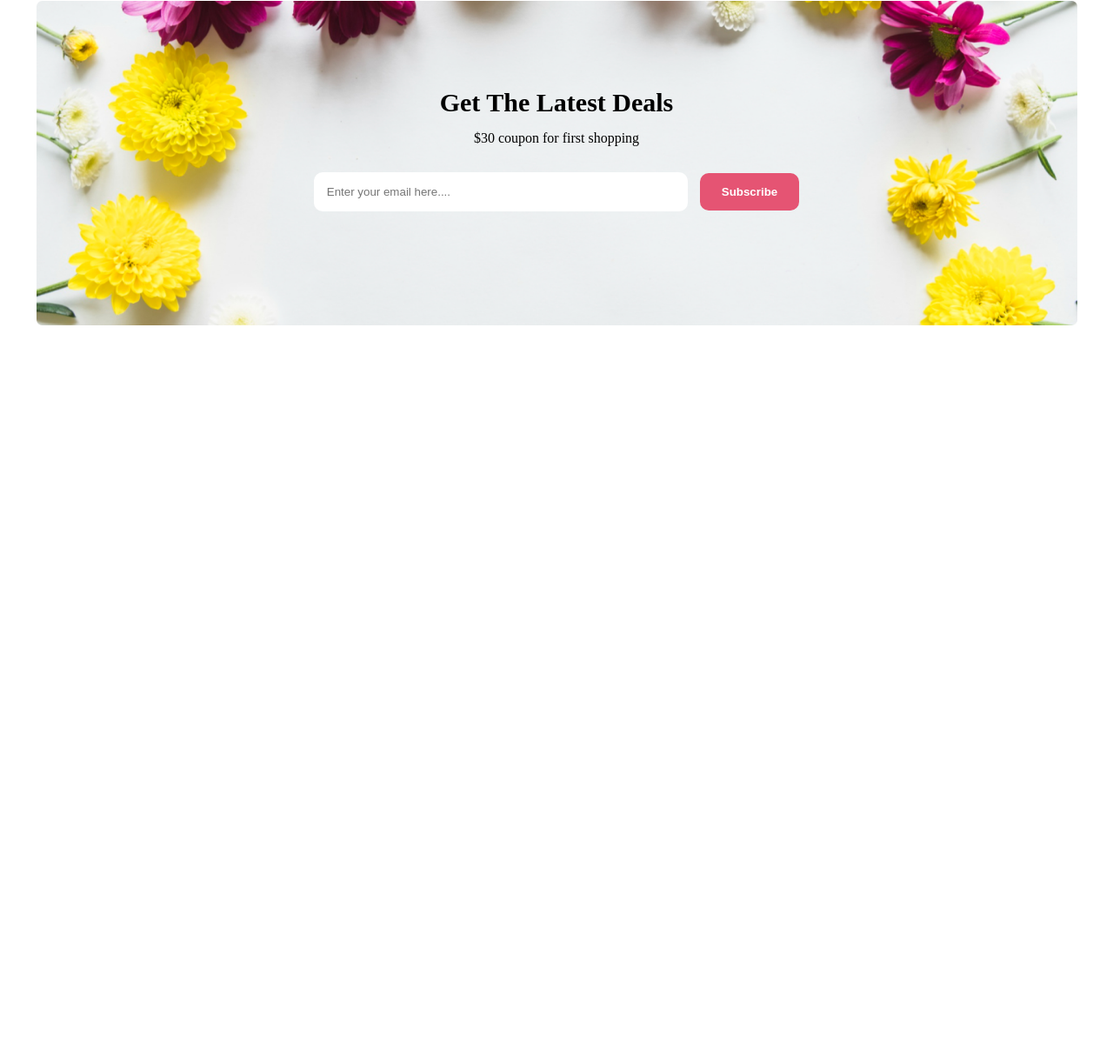
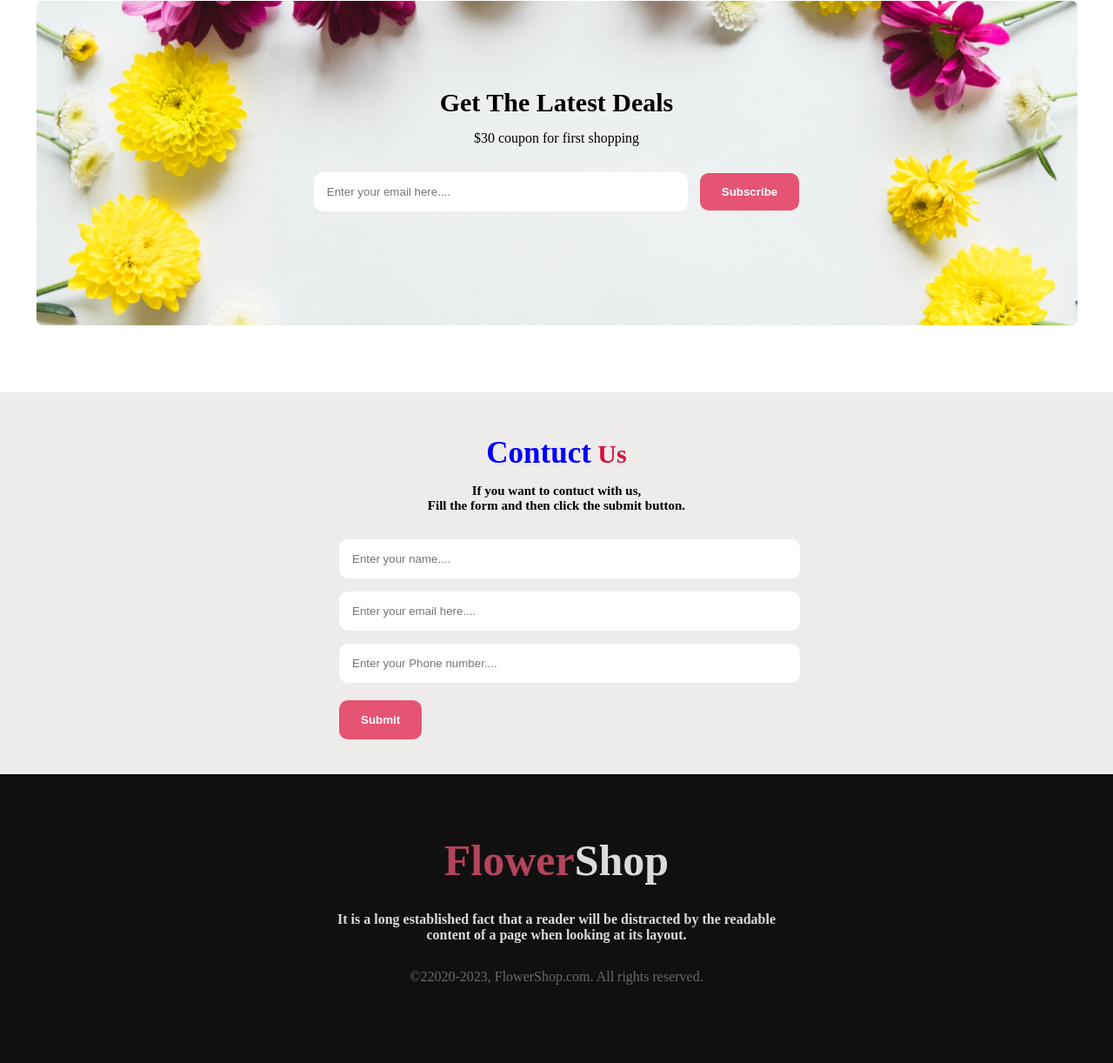
Before and after one commit to maniruzzaman-riad/flower-shop-first-assignment, a plain HTML site: page index.html in a window 1280 px wide. Shown: the part 2765-3987 px from the top of the page at 87% size. Before the commit the page ends 3216 px from the top, so only its background shows below. Drawn offline with Linux system fonts and the light colour scheme.

Commit message:
footer section and finally added

```diff
--- a/index.html
+++ b/index.html
@@ -99,11 +99,34 @@
                     </div>
                 </div>
             </div>
-            <!-- <div class="deals-wrap">
-                <img src="images/Rectangle9.png" alt="">
-            </div> -->
+
+        </section>
+        <!-- -------This is extra & contuct form section ---------------------- -->
+        <section class="contuct-full">
+            <div class="contuct-wrap">
+                <div class="contuct">
+                    <h2><span class="contuct-title">Contuct</span> Us</h2>
+                    <p>If you want to contuct with us,<br> Fill the form and then click the submit button.</p>
+                    <input type="text" placeholder="Enter your name....">
+                    <input type="email" name="" id="" placeholder="Enter your email here....">
+                    <input type="number" name="" id="" placeholder="Enter your Phone number....">
+                    <div>
+                        <input class="primary-button" type="submit" value="Submit">
+                    </div>
+                </div>
+            </div>
         </section>
     </main>
+    <!-- -----------------This is footer section ----------------------- -->
+    <footer>
+        <div class="footer">
+            <h1><span class="footer-title">Flower</span>Shop</h1>
+            <h4>It is a long established fact that a reader will be distracted by the readable <br>
+                content of a page when looking at its layout.</h4>
+            <p class="footer-copyright">&copy;22020-2023, FlowerShop.com. All rights reserved. </p>
+
+        </div>
+    </footer>
 
 </body>
 
--- a/style.css
+++ b/style.css
@@ -169,3 +169,63 @@
     color: white;
     border: none;
 }
+/* -----------------contuct form style------this is extra section------------- */
+.contuct-wrap{
+    width: 500px;
+    margin: 0 auto;
+}
+.contuct{
+    text-align: center;
+}
+.contuct-wrap input{
+    display: block;
+}
+.contuct > input{
+    width: 100%;
+    border: none;
+    border-radius: 10px;
+    padding: 15px;
+    margin-top: 15px;
+}
+.contuct-full{
+    background-color: #eeebeb;
+    padding-bottom: 40px;
+}
+.contuct h2{
+    font-weight:bold;
+    font-size: 30px;
+    margin-bottom: 15px;
+    padding-top: 50px;
+    color: #d80f3a;
+}
+.contuct p{
+    margin-bottom: 30px;
+    font-weight:bold;
+    font-size: 15px;
+}
+.contuct-title{
+    font-size: 35px;
+    color: blue;
+}
+/* --------------------This is footer section style------------------ */
+.footer{
+    background-color: #111010;
+    text-align: center;
+    color: #DBDBDB;
+    padding-top: 70px;
+}
+.footer-title{
+    color: #B3445B;
+}
+.footer h1{
+    font-size: 50px;
+    font-weight: bold;
+    margin-bottom: 30px;
+}
+.footer h4{
+    margin-bottom: 30px;
+}
+.footer p{
+    padding-bottom: 90px;
+    color: #6A6969;
+}
```
